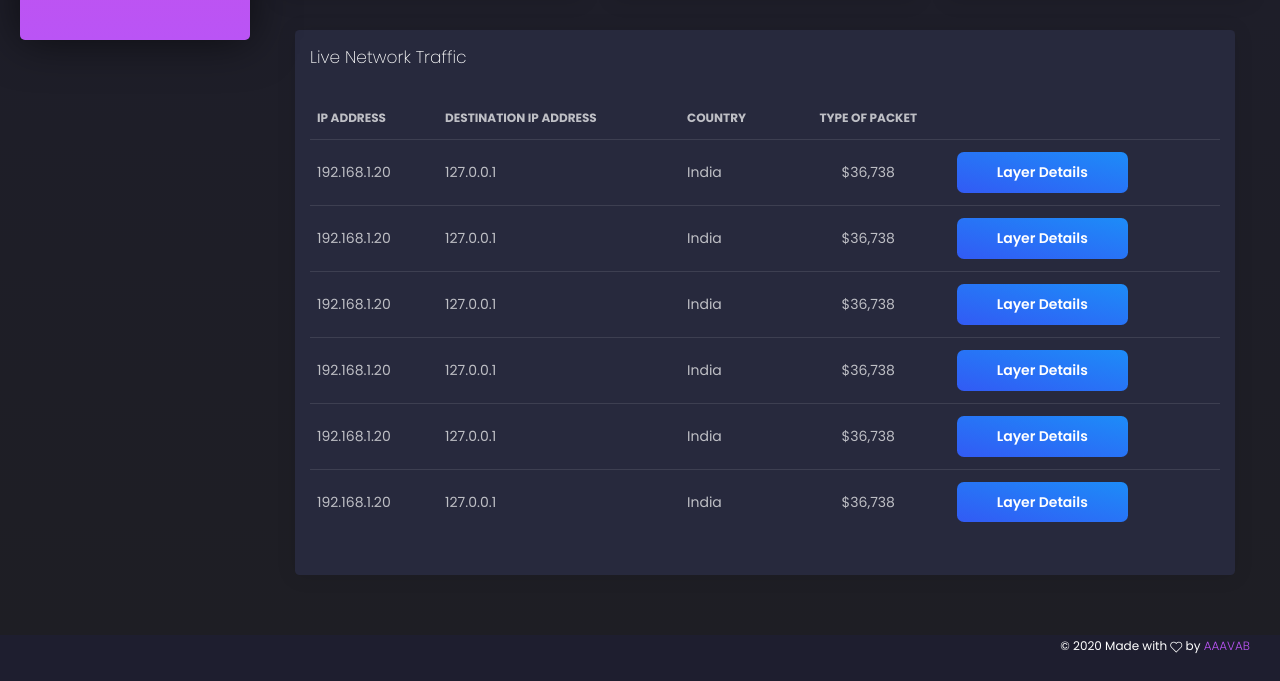
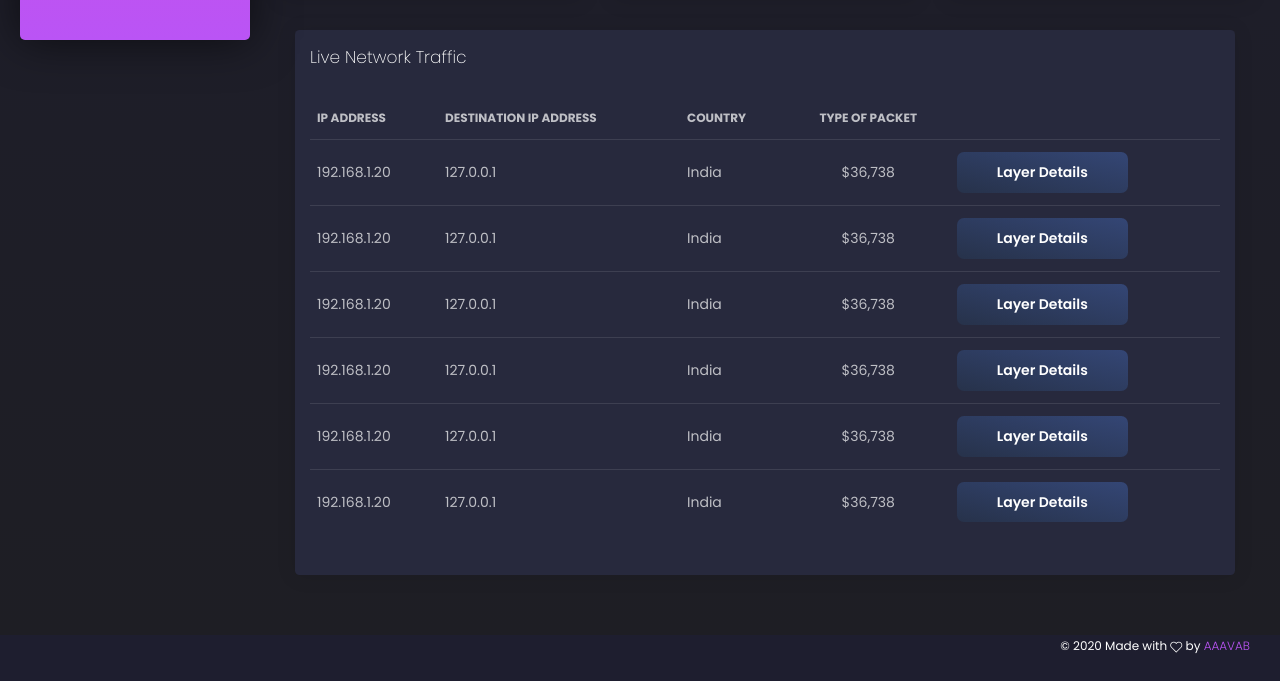
Before and after one commit to adityav1810/networkmonitor-python, a Flask app: page /dashboard in a window 1280 px wide. Shown: the part 750-1431 px from the top of the page. Run offline with Flask 2, Linux system fonts and the light colour scheme; data comes from the database, SQL or seed files in the repository; some libraries are stand-ins or nearby versions.

Commit message:
Update dashboard.html

```diff
--- a/templates/dashboard.html
+++ b/templates/dashboard.html
@@ -389,7 +389,7 @@ Network Monitor
                                                 $36,738
                                             </td>
                                             <td>
-                                                <button type="button" class="btn btn-info" data-toggle="collapse" data-target="#layerdetails">Layer Details</button>
+                                                <button type="button" class="btn btn-default" data-toggle="collapse" data-target="#layerdetails">Layer Details</button>
                                                 <div id="layerdetails" class="collapse">
                                                     Lorem ipsum dolor sit amet, consectetur adipisicing elit, sed do eiusmod tempor incididunt ut labore et dolore magna aliqua. Ut enim ad minim veniam, quis nostrud exercitation ullamco laboris nisi ut aliquip ex ea commodo consequat.
                                                 </div>
```
